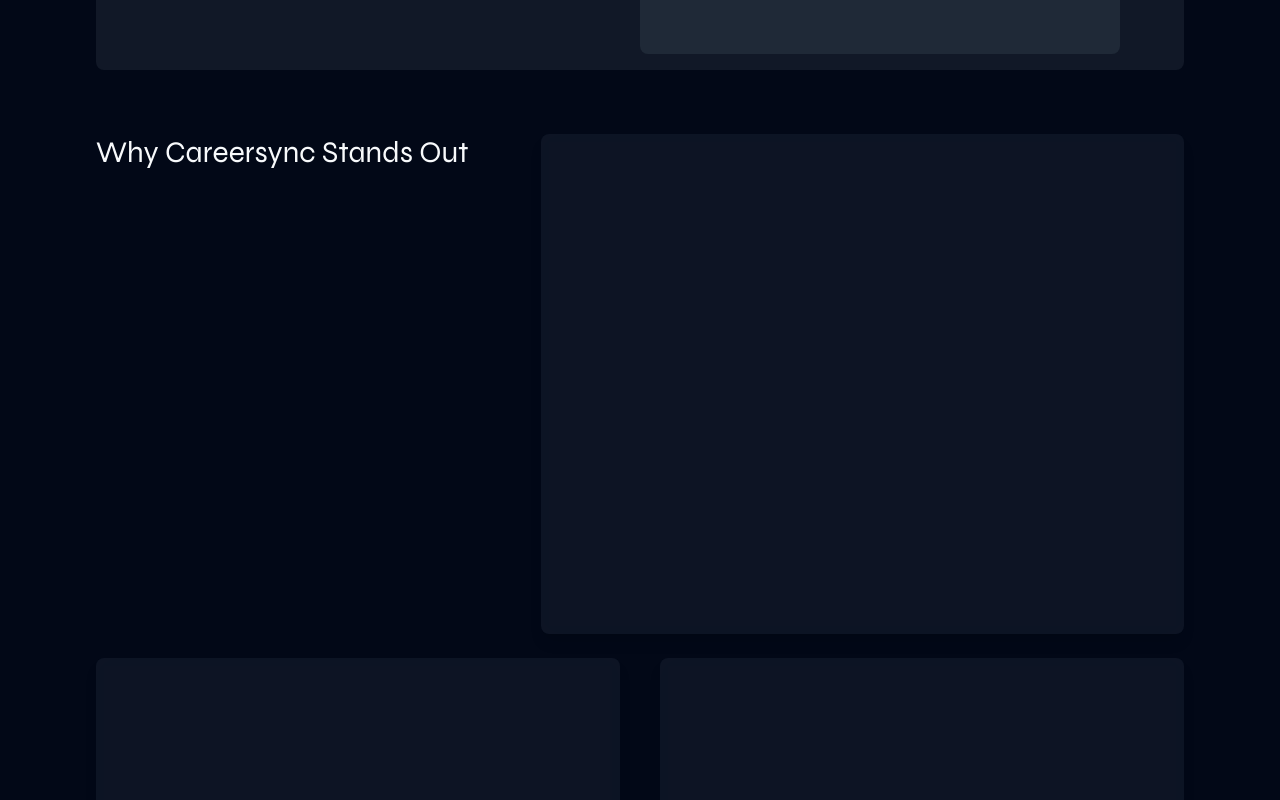
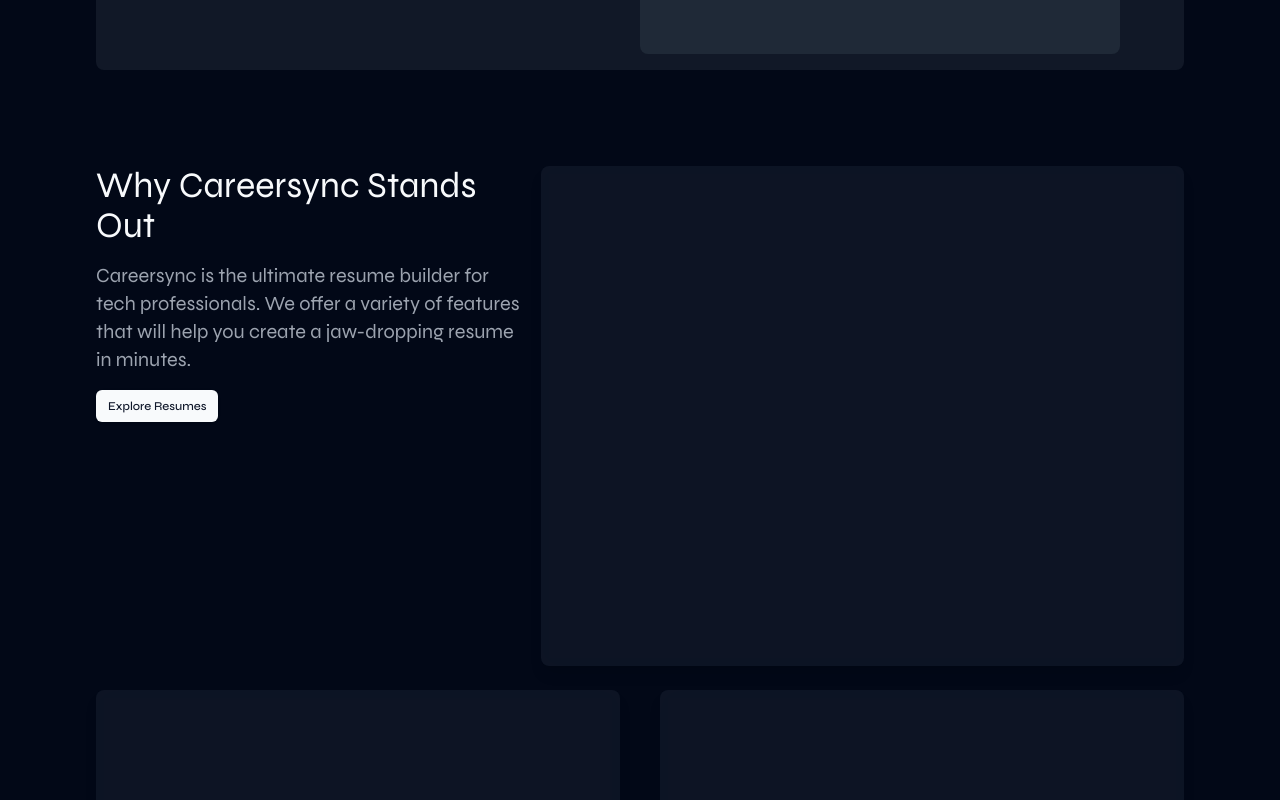
Before and after one commit to salmandotweb/career-sync, a Next.js app: page / in a window 1280 px wide. Shown: the part 720-1520 px from the top of the page. Built offline with nearby package versions, Linux system fonts and the light colour scheme.

Commit message:
features section

```diff
--- a/src/components/Sections/Features.tsx
+++ b/src/components/Sections/Features.tsx
@@ -1,9 +1,20 @@
+import Link from "next/link";
+import { Button } from "../ui/button";
+
 const Features = () => {
 	return (
-		<div className="w-full flex flex-col items-start gap-6 my-16">
+		<div className="w-full flex flex-col items-start gap-6 mt-24">
 			<div className="flex items-start gap-4 w-full">
 				<div className="flex flex-col items-start gap-4 w-[40%]">
-					<h1 className="text-3xl">Why Careersync Stands Out</h1>
+					<h1 className="text-4xl">Why Careersync Stands Out</h1>
+					<p className="text-xl text-gray-800 dark:text-gray-400">
+						Careersync is the ultimate resume builder for tech professionals. We
+						offer a variety of features that will help you create a jaw-dropping
+						resume in minutes.
+					</p>
+					<Link href="/builder">
+						<Button size="sm">Explore Resumes</Button>
+					</Link>
 				</div>
 				<div className="w-[60%] rounded-lg bg-slate-800 h-[500px] backdrop-blur-md bg-opacity-40 p-4 shadow-lg"></div>
 			</div>
--- a/src/views/builder/components/Menu/index.tsx
+++ b/src/views/builder/components/Menu/index.tsx
@@ -8,7 +8,6 @@
 } from "@/components/ui/popover";
 import { TemplateSlider } from "@/components/SelectTemplate";
 import Link from "next/link";
-import { ModeToggle } from "@/components/ThemeToggle";
 
 export function Menu() {
 	return (
@@ -42,7 +41,6 @@
 				</Popover>
 			</div>
 			<div className="flex items-center gap-4">
-				<ModeToggle />
 				<PrintResume />
 			</div>
 		</Menubar>
```
